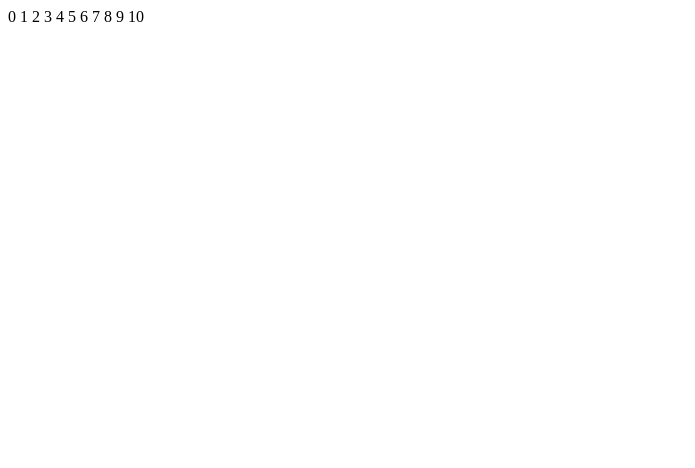
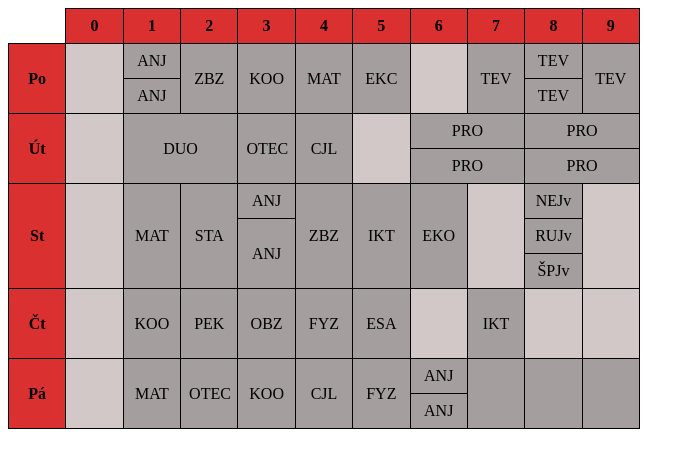
Before and after one commit to pslib-cz/2023-p2a-web-html-table-rozvrh-Jakubpesser, a plain HTML site: page index.html in a window 1280 px wide. Shown: the whole page, without its empty margins (0-695 px from the left). Drawn offline with Linux system fonts and the light colour scheme.

Commit message:
Progress

```diff
--- a/index.html
+++ b/index.html
@@ -5,17 +5,40 @@
     <meta name="viewport" content="width=device-width, initial-scale=1.0">
     <title>Document</title>
     <style>
-        th, td {
+        table {
+            border-spacing: 0px;
+            border-collapse: collapse;
+            width: 50%;
+            table-layout: fixed;
+        }
+        td, th {
+            border: 1px solid black;
             padding: 0.5em;
             text-align: center;
         }
+        td {
+            background-color: rgb(164, 158, 158);
+        }
+        th {
+            background-color: rgb(218, 48, 48);
+        }
+        .empty {
+            background-color: rgb(210, 200, 200);
+        }
+        .none {
+            background-color: white;
+            border: 0px;
+        }
+        .height-match {
+            height: 70px;
+        }
     </style>
-
 </head>
 <body>
+    <table>
         <thead>
             <tr>
-            <th></th>
+                <th class="none"></th>
                 <th>0</th>
                 <th>1</th>
                 <th>2</th>
@@ -26,8 +49,89 @@
                 <th>7</th>
                 <th>8</th>
                 <th>9</th>
-            <th>10</th>
             </tr>
         </thead>
+        <tbody>
+            <tr>
+                <th rowspan="2">Po</th>
+                <td rowspan="2" class="empty"></td>
+                <td>ANJ</td>
+                <td rowspan="2">ZBZ</td>
+                <td rowspan="2">KOO</td>
+                <td rowspan="2">MAT</td>
+                <td rowspan="2">EKC</td>
+                <td rowspan="2" class="empty"></td>
+                <td rowspan="2">TEV</td>
+                <td>TEV</td>
+                <td rowspan="2">TEV</td>
+            </tr>
+            <tr>
+                <td>ANJ</td>
+                <td>TEV</td>
+            </tr>
+            <tr>
+                <th rowspan="2">Út</th>
+                <td rowspan="2" class="empty"></td>
+                <td rowspan="2" colspan="2">DUO</td>
+                <td rowspan="2">OTEC</td>
+                <td rowspan="2">CJL</td>
+                <td rowspan="2" class="empty"></td>
+                <td colspan="2">PRO</td>
+                <td colspan="2">PRO</td>
+            </tr>
+            <tr>
+                <td colspan="2">PRO</td>
+                <td colspan="2">PRO</td>
+            </tr>
+            <tr>
+                <th rowspan="3">St</th>
+                <td rowspan="3" class="empty"></td>
+                <td rowspan="3">MAT</td>
+                <td rowspan="3">STA</td>
+                <td>ANJ</td>
+                <td rowspan="3">ZBZ</td>
+                <td rowspan="3">IKT</td>
+                <td rowspan="3">EKO</td>
+                <td rowspan="3" class="empty"></td>
+                <td>NEJv</td>
+                <td rowspan="3" class="empty"></td>
+            </tr>
+            <tr>
+                <td rowspan="2">ANJ</td>
+                <td>RUJv</td>
+            </tr>
+            <tr>
+                <td>ŠPJv</td>
+            </tr>
+            <tr class="height-match">
+                <th>Čt</th>
+                <td class="empty"></td>
+                <td>KOO</td>
+                <td>PEK</td>
+                <td>OBZ</td>
+                <td>FYZ</td>
+                <td>ESA</td>
+                <td class="empty"></td>
+                <td>IKT</td>
+                <td class="empty"></td>
+                <td class="empty"></td>
+            </tr>
+            <tr>
+                <th rowspan="2">Pá</th>
+                <td rowspan="2" class="empty"></td>
+                <td rowspan="2">MAT</td>
+                <td rowspan="2">OTEC</td>
+                <td rowspan="2">KOO</td>
+                <td rowspan="2">CJL</td>
+                <td rowspan="2">FYZ</td>
+                <td>ANJ</td>
+                <td rowspan="2"></td>
+                <td rowspan="2"></td>
+                <td rowspan="2"></td>
+            </tr>
+            <tr>
+                <td>ANJ</td>
+            </tr>
+    </table>
 </body>
 </html>
```
Lines whose indentation alone changed are shown as unchanged.
